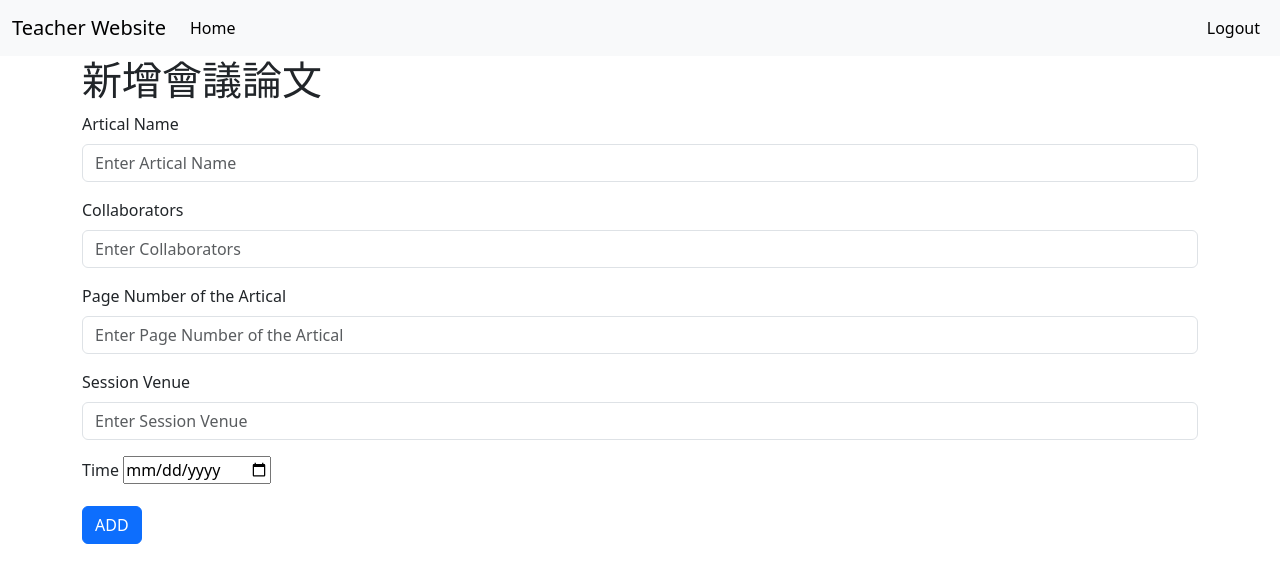
After one commit to whoami13579/database_final_project, a Flask app: page /add-proceeding-artical/ in a window 1280 px wide. The commit adds this page. Shown: the top 583 px of the page. Run offline with Flask 3, Linux system fonts and the light colour scheme; the visitor is signed in with stand-in values (Sample User, id 1).

Commit message:
add add_proceeding_artical() function and add_proceeding_artical.html

```diff
--- /dev/null
+++ b/website/templates/add_proceeding_artical.html
@@ -0,0 +1,29 @@
+{% extends "base.html" %}
+{% block title %}新增會議論文{% endblock %}
+{% block content %}
+<form method="POST">
+    <h1 align="left">新增會議論文</h1>
+      <div class="mb-3">
+        <label for="artical_name" class="form-label">Artical Name</label>
+        <input type="text" id="artical_name" name="artical_name" class="form-control" placeholder="Enter Artical Name" required>
+      </div>
+      <div class="mb-3">
+        <label for="collaborators" class="form-label">Collaborators</label>
+        <input type="text" id="collaborators" name="collaborators" class="form-control" placeholder="Enter Collaborators" required>
+      </div>
+      <div class="mb-3">
+        <label for="page_number_of_the_artical" class="form-label">Page Number of the Artical</label>
+        <input type="text" id="page_number_of_the_artical" name="page_number_of_the_artical" class="form-control" placeholder="Enter Page Number of the Artical" required>
+      </div>
+      <div class="mb-3">
+        <label for="session_venue" class="form-label">Session Venue</label>
+        <input type="text" id="session_venue" name="session_venue" class="form-control" placeholder="Enter Session Venue" required>
+      </div>
+      <div class="mb-3">
+        <label for="time" class="form-label">Time</label>
+        <input type="date" id="time" name="time" required>
+      </div>
+      <button type="submit" class="btn btn-primary">ADD</button>
+  </form>
+  <br>
+{% endblock %}
--- a/website/views.py
+++ b/website/views.py
@@ -1,6 +1,6 @@
 from flask import Blueprint, render_template, request, flash, redirect, url_for
 from flask_login import current_user, login_required
-from .models import Role, Teacher, JournalArtical
+from .models import Role, Teacher, JournalArtical, ProceedingArtical
 from . import db
 from datetime import datetime
 
@@ -57,3 +57,37 @@ def add_journal_artical():
             flash("Add Journal Artical", category="success")
             return redirect(url_for("views.teacher", teacher_id=current_user.get_id()))
     return render_template("add_journal_artical.html", user=current_user)
+
+
+@views.route("/add-proceeding-artical/", methods=["GET", "POST"])
+@login_required
+def add_proceeding_artical():
+    if request.method == "POST":
+        artical_name = request.form.get("artical_name")
+        collaborators = request.form.get("collaborators")
+        page_number_of_the_artical = request.form.get("page_number_of_the_artical")
+        session_venue = request.form.get("session_venue")
+        time = request.form.get("time")
+        date_format = "%Y-%m-%d"
+        time = datetime.strptime(time, date_format).date()
+        proceedingArtical = ProceedingArtical(artical_name, collaborators, page_number_of_the_artical, session_venue, time)
+
+        if ProceedingArtical.query.filter_by(artical_name=artical_name).first():
+            artical = ProceedingArtical.query.filter_by(artical_name=artical_name).first()
+            if artical.compare(proceedingArtical):
+                artical.teachers.append(current_user)
+                # current_user.proceeding_articals.append(proceedingArtical)
+                db.session.commit()
+
+                return redirect(url_for("views.teacher", teacher_id=current_user.get_id()))
+            else:
+                flash("Journal Artical already exists", category="error")
+        else:
+            # current_user.proceeding_articals.append(proceedingArtical)
+            proceedingArtical.teachers.append(current_user)
+            db.session.add(proceedingArtical)
+            db.session.commit()
+
+            flash("Add Journal Artical", category="success")
+            return redirect(url_for("views.teacher", teacher_id=current_user.get_id()))
+    return render_template("add_proceeding_artical.html", user=current_user)
```
Also changed, not shown: website/models.py (+14 -0 lines), website/templates/teacher.html (+9 -1 lines).
